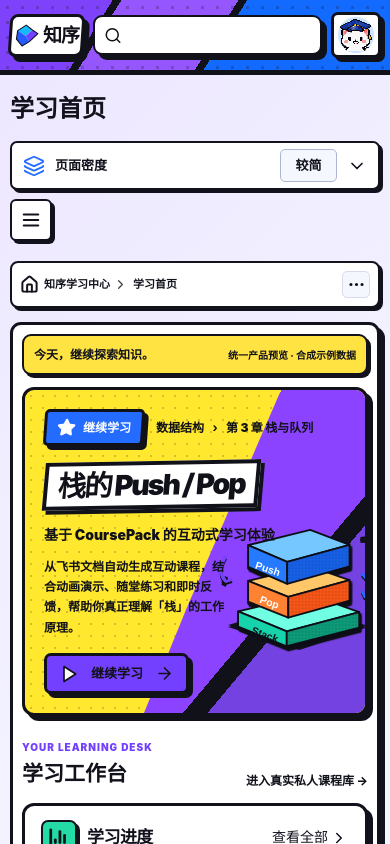
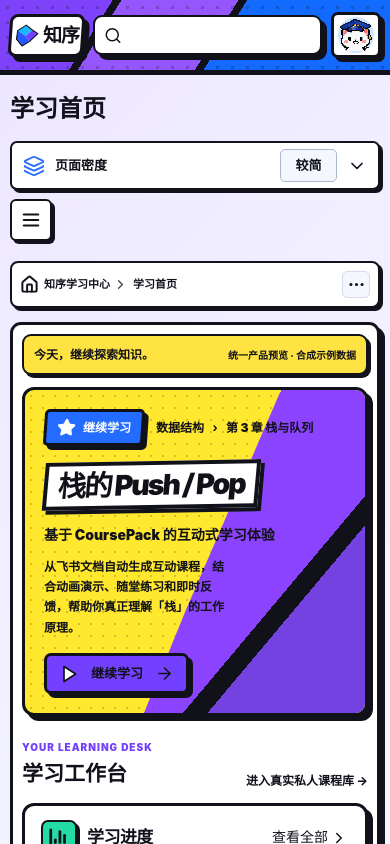
Before and after one commit to colddreamxiaowd/ContinueLeanringWithAI, a Next.js app in the folder web/: page /ui-lab/integrated/home in a window 390 px wide. Shown: the top 844 px of the page. Built offline with nearby package versions, Linux system fonts and the light colour scheme.

Commit message:
fix(mobile): prevent stacked 3D artwork overlapping lesson text at phone widths

```diff
--- a/web/src/app/ui-lab/integrated/unified.module.css
+++ b/web/src/app/ui-lab/integrated/unified.module.css
@@ -1,3 +1,4 @@
+.heroWrap{min-width:0}
 .page{min-width:0;width:100%;container-type:inline-size}
 .demoBand{display:flex;align-items:center;justify-content:space-between;gap:10px;flex-wrap:wrap;
   padding:10px 13px;margin-bottom:17px;border:2px solid var(--pp-ink);
@@ -25,3 +26,10 @@
 @media(max-width:680px){.demoBand{padding:9px 10px;margin-bottom:12px}
  .sectionHeading{margin:19px 0 12px}.bottomLink{align-items:stretch;flex-direction:column}
  .bottomLink a{justify-content:center}}
+
+/* The original CourseHero illustration overlaps its text at 390px;
+ * preserve the full vector on desktop/tablet, show the readable copy only on mobile. */
+@media(max-width:680px){
+ .heroWrap>section>div:last-child{display:none!important}
+ .heroWrap>section{min-height:0!important}
+}
```
